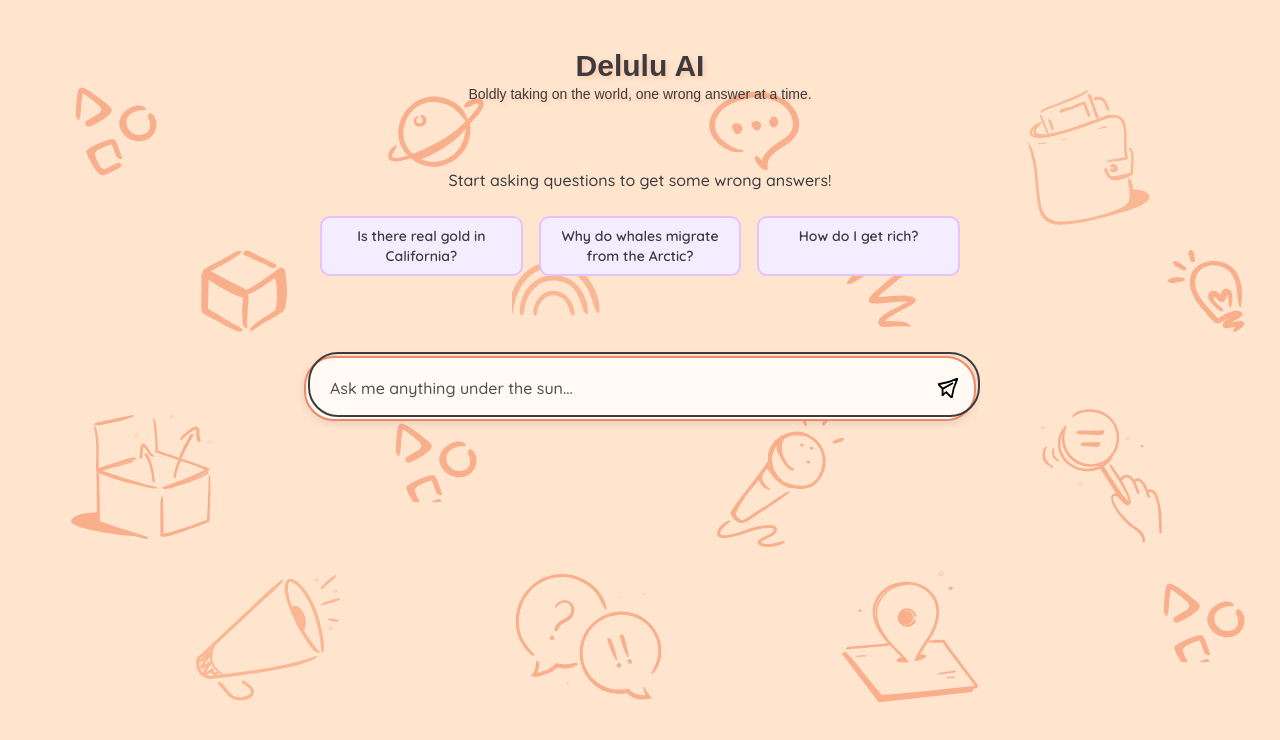
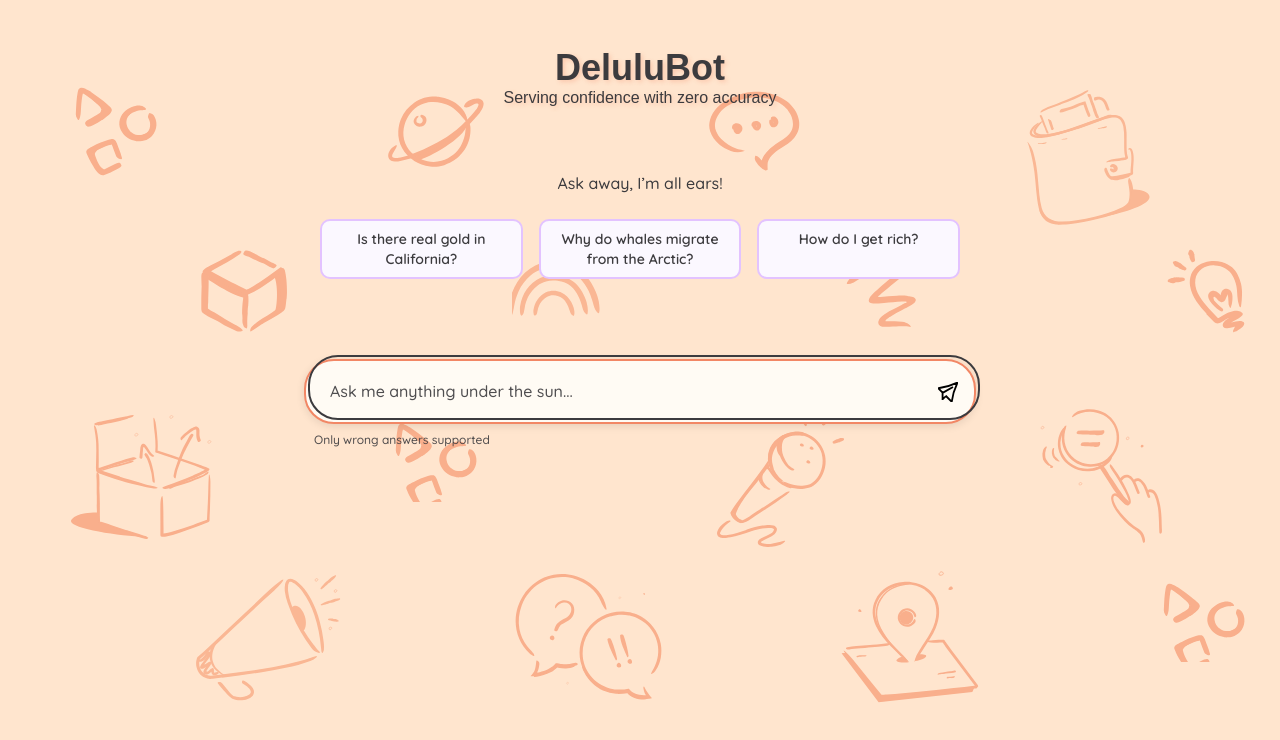
Before and after one commit to heyvj99/chat_assistant, a Next.js app: page / in a window 1280 px wide. Shown: the top 740 px of the page. Built offline with nearby package versions, Linux system fonts and the light colour scheme; a web font is replaced by a local one.

Commit message:
fix focus issues and updates copy

```diff
--- a/src/app/globals.css
+++ b/src/app/globals.css
@@ -40,7 +40,7 @@
   --color-sidebar-border: var(--sidebar-border);
   --color-sidebar-ring: var(--sidebar-ring);
   --color-background-orange: #ffe5ce;
-  --color-background-purple: #f4edff;
+  --color-background-purple: #fbf8ff;
   --color-fresh-orange: #f28765;
   --color-bright-purple: #e3c3ff;
   --color-text-black: #3c3b3e;
@@ -228,7 +228,8 @@
 }
 
 .whimsical-card {
-  background: var(--color-background-purple);
+  /* background: #fff4e2; */
+  background-color: var(--color-background-purple);
   border: 2px solid var(--color-bright-purple);
   border-radius: 40px;
   box-shadow: 0 4px 8px rgba(244, 237, 255, 0.5);
--- a/src/app/page.tsx
+++ b/src/app/page.tsx
@@ -21,6 +21,7 @@ export default function Home() {
   const [qnaArr, setqnaArr] = useState<QnA[]>([]);
   const [isThinking, setIsThinking] = useState<boolean>(false);
   const [formValue, setFormValue] = useState<string>("");
+  const [lastSubmittedPrompt, setLastSubmittedPrompt] = useState<string>("");
   const chatContainerRef = useRef<HTMLDivElement>(null);
 
   // Auto-scroll to bottom when new Q&A is added
@@ -42,11 +43,11 @@ export default function Home() {
         <div className="flex items-center justify-center pt-8">
           <h1 className="whimsical-title text-2xl md:text-3xl text-center">
             <div className="flex flex-col items-center justify-center">
-              <span className="text-text-black font-bold text-3xl">
-                Delulu AI
+              <span className="text-text-black font-bold text-4xl">
+                DeluluBot
               </span>
-              <span className="text-text-black font-medium text-sm">
-                Boldly taking on the world, one wrong answer at a time.
+              <span className="text-text-black font-medium text-[1rem]">
+                Serving confidence with zero accuracy
               </span>
             </div>
           </h1>
@@ -68,7 +69,7 @@ export default function Home() {
             // placeholder for when no questions have been asked
             <div className="space-y-4 mt-8">
               <div className="text-center text-text-black font-medium mb-6">
-                <p>Start asking questions to get some wrong answers!</p>
+                <p>Ask away, I’m all ears!</p>
               </div>
               <div className="grid grid-cols-1 md:grid-cols-3 gap-4">
                 <div
@@ -120,6 +121,9 @@ export default function Home() {
           {isThinking && (
             <div className="whimsical-card p-6">
               <div className="flex items-center space-x-2">
+                <span className="text-text-black font-medium">
+                  {lastSubmittedPrompt}
+                </span>
                 <div className="flex space-x-1">
                   <div className="w-2 h-2 bg-[var(--color-fresh-orange)] rounded-full animate-bounce"></div>
                   <div
@@ -131,9 +135,6 @@ export default function Home() {
                     style={{ animationDelay: "0.2s" }}
                   ></div>
                 </div>
-                <span className="text-text-black font-medium">
-                  Cooking up some wrong answers...
-                </span>
               </div>
             </div>
           )}
@@ -149,6 +150,7 @@ export default function Home() {
             onPromptSubmit={async (prompt: string) => {
               setIsLoading(true);
               setIsThinking(true);
+              setLastSubmittedPrompt(prompt); // Set the last submitted prompt
 
               // Add a delay to simulate thinking
               await new Promise((resolve) => setTimeout(resolve, 2000));
--- a/src/components/PromptForm.tsx
+++ b/src/components/PromptForm.tsx
@@ -4,12 +4,10 @@ export default function PromptForm({
   onPromptSubmit,
   isLoading,
   value,
-  onValueChange,
 }: {
   onPromptSubmit: (prompt: string) => Promise<void> | void | string;
   isLoading: boolean;
   value?: string;
-  onValueChange?: (newValue: string) => void;
 }) {
   const [prompt, setPrompt] = useState("");
 
@@ -17,19 +15,14 @@ export default function PromptForm({
   useEffect(() => {
     if (value !== undefined) {
       setPrompt(value);
+      if (value !== "") {
+        document.getElementById("prompt-input")?.focus();
+      }
     }
   }, [value]);
 
-  // Use the external value if provided, otherwise use internal state
-  const displayValue = value !== undefined ? value : prompt;
-
-  const handleInputChange = (e: React.ChangeEvent<HTMLInputElement>) => {
-    const newValue = e.target.value;
-    setPrompt(newValue);
-    if (onValueChange) {
-      onValueChange(newValue);
-    }
-  };
+  // Use internal state for display and editing
+  const displayValue = prompt;
 
   return (
     <form
@@ -41,21 +34,22 @@ export default function PromptForm({
 
         onPromptSubmit(displayValue);
         setPrompt("");
-        if (onValueChange) {
-          onValueChange("");
-        }
       }}
-      className="flex flex-col gap-4"
+      className="flex flex-col gap-2"
     >
       <div className="relative">
-        <div className="absolute -top-1 -right-1 border-2 border-text-black pb-2 min-w-full min-h-full rounded-[30px] z-10 pointer-events-none" />
+        <div className="absolute -top-1 -right-1 border-2 border-text-black pb-2 min-w-full min-h-full rounded-[30px] z-10 pointer-events-none"></div>
         <input
           type="text"
           value={displayValue}
-          onChange={handleInputChange}
+          onChange={(e) => {
+            setPrompt(e.target.value);
+          }}
           placeholder="Ask me anything under the sun..."
           className="placeholder:text-text-black font-medium whimsical-input w-full pr-14 text-lg"
           disabled={isLoading}
+          id="prompt-input"
+          autoComplete="off"
         />
         <button
           type="submit"
@@ -69,6 +63,9 @@ export default function PromptForm({
           />
         </button>
       </div>
+      <span className="text-xs font-medium px-2.5 text-text-black/90">
+        Only wrong answers supported
+      </span>
     </form>
   );
 }
```
